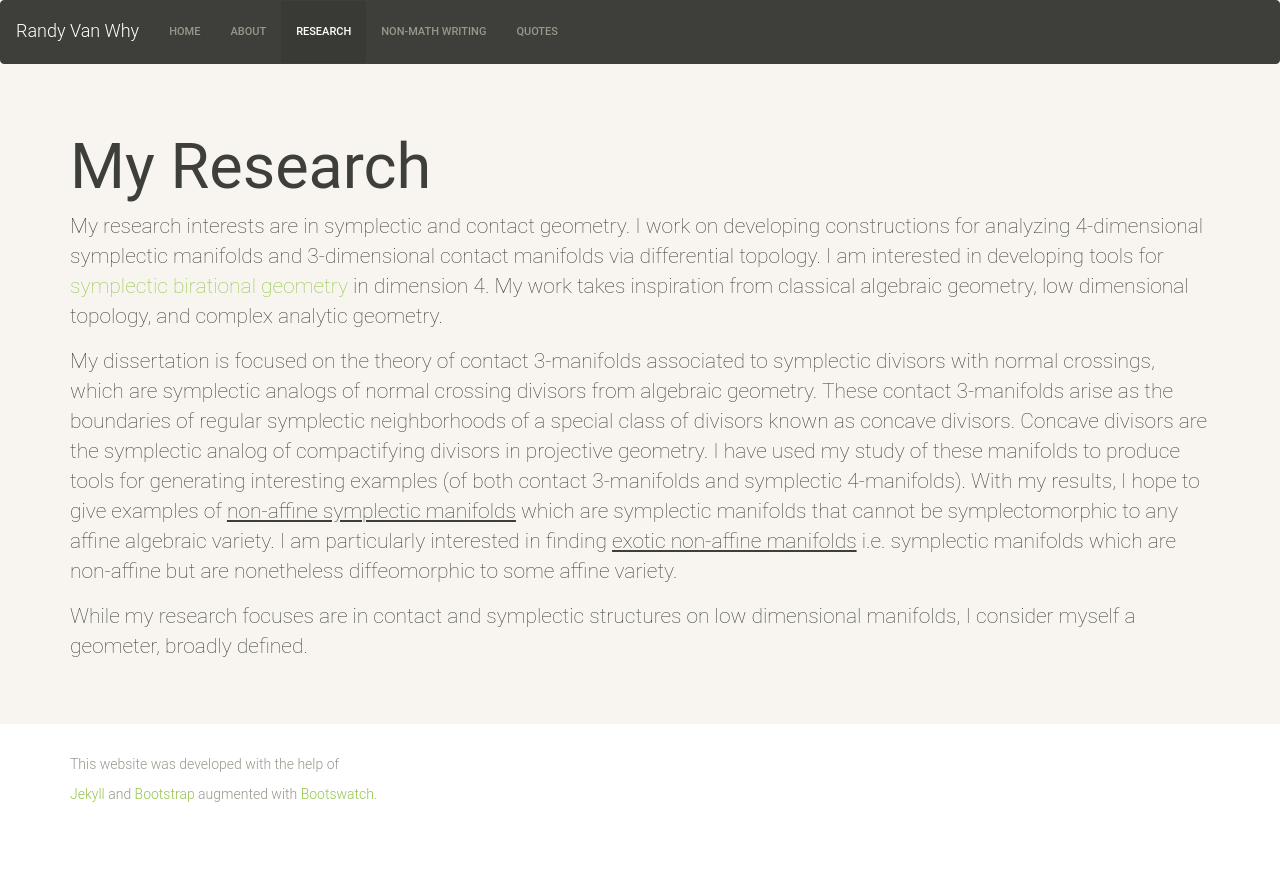
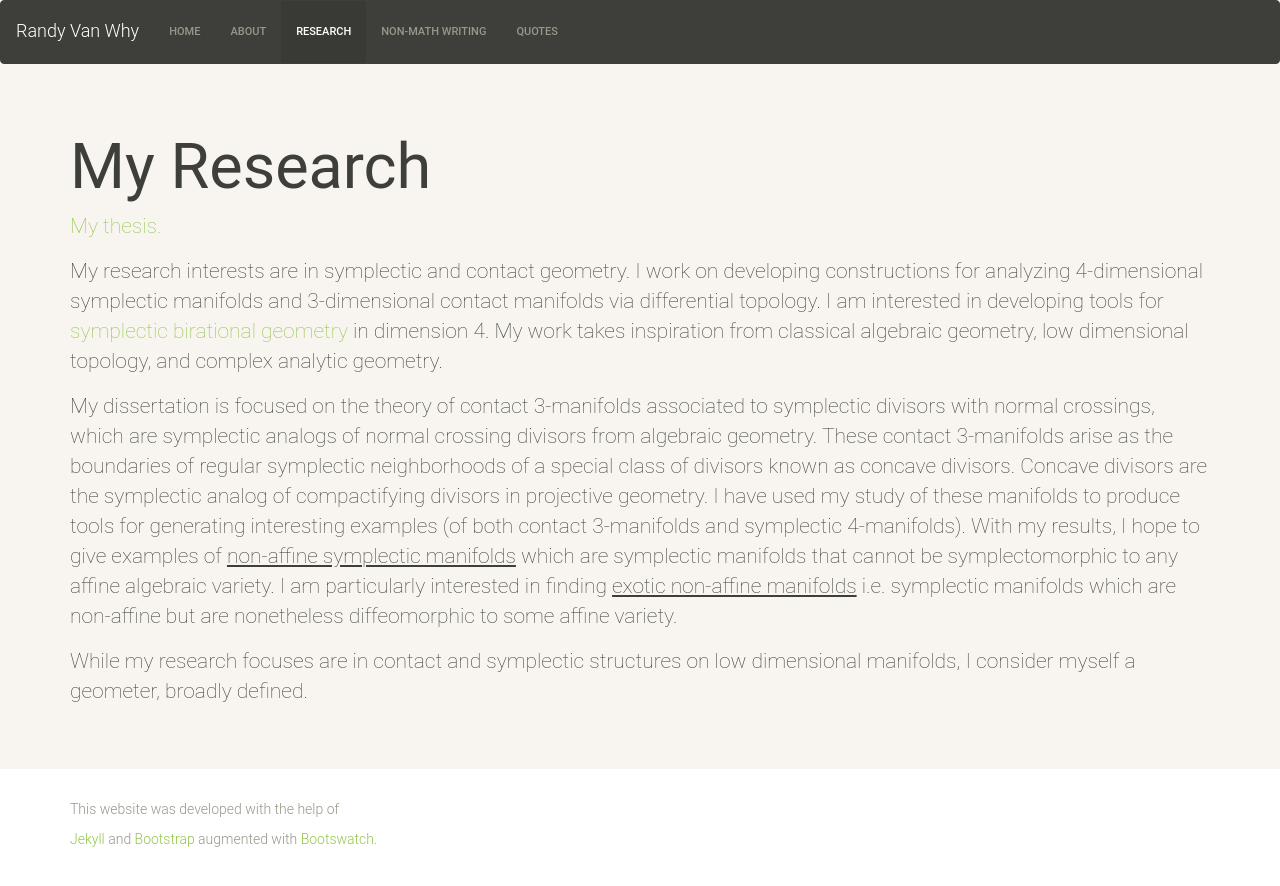
Before and after one commit to rvanwhy/rvanwhy.github.io, a Jekyll site: the page built from 02-research.md, in a window 1280 px wide. Shown: the top 886 px of the page. Built offline with Jekyll 4.4.1, drawn with Linux system fonts in a browser that asks for light colours; nearby versions of some CDN libraries.

Commit message:
Update 02-research.md

```diff
--- a/02-research.md
+++ b/02-research.md
@@ -7,6 +7,8 @@ permalink: research.html
 <div class="special jumbotron">
   <div class="container">
 <h1>My Research</h1>
+<p><a href="https://www.proquest.com/dissertations-theses/normal-crossing-divisors-symplectic-4-manifolds/docview/3097695937/se-2">My thesis.</a></p>
+
 <p> My research interests are in symplectic and contact geometry. I work on developing constructions for analyzing 4-dimensional symplectic manifolds and 3-dimensional contact manifolds via differential topology. I am interested in developing tools for <a href="https://arxiv.org/abs/0906.3265">symplectic birational geometry</a> in dimension 4. My work takes inspiration from classical algebraic geometry, low dimensional topology, and complex analytic geometry.
 
 <p> My dissertation is focused on the theory of contact 3-manifolds associated to symplectic divisors with normal crossings, which are symplectic analogs of normal crossing divisors from algebraic geometry. These contact 3-manifolds arise as the boundaries of regular symplectic neighborhoods of a special class of divisors known as concave divisors. Concave divisors are the symplectic analog of compactifying divisors in projective geometry. I have used my
```
